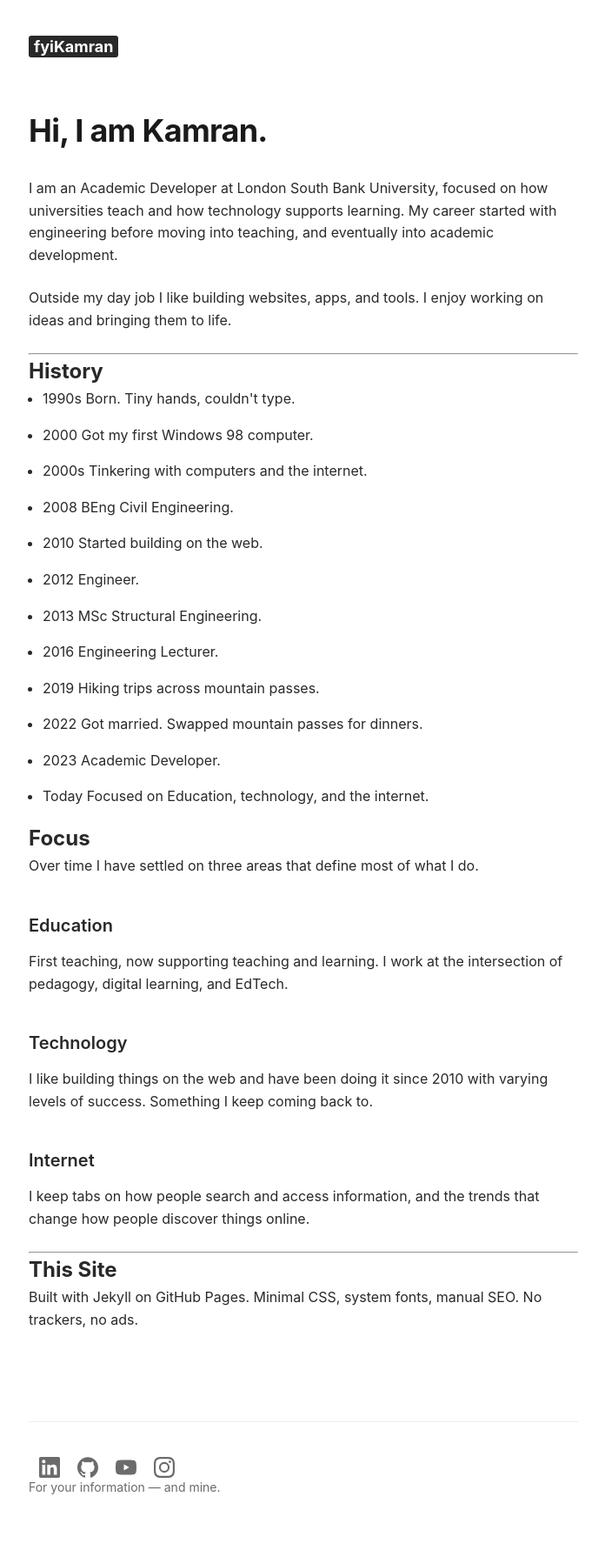
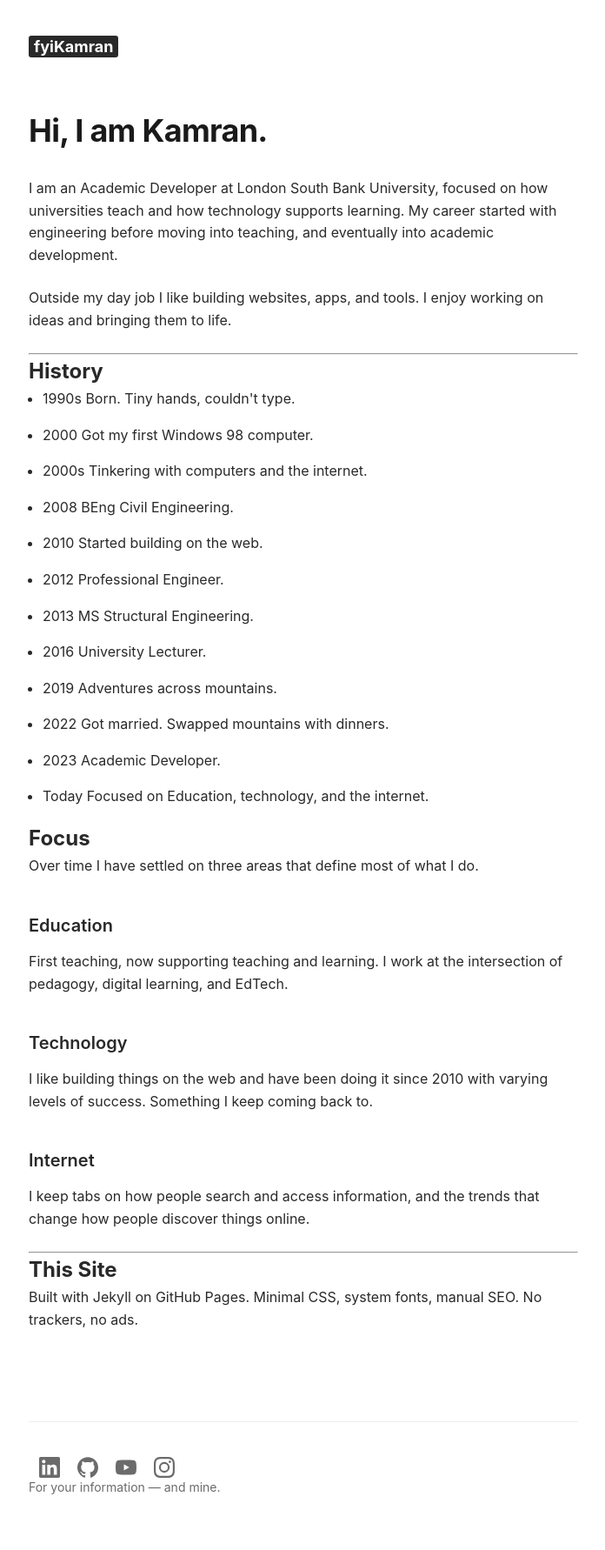
Before and after one commit to fyikamran/fyikamran.github.io, a Jekyll site: the page built from about.html, in a window 1280 px wide. Shown: the whole page at 87% size, without its empty margins (291-987 px from the left). Built offline with Jekyll 4.4.1, drawn with Linux system fonts in a browser that asks for light colours.

Commit message:
Update about.html

```diff
--- a/about.html
+++ b/about.html
@@ -18,11 +18,11 @@ title: "About - Muhammad Kamran"
   <li><time>2000s</time> Tinkering with computers and the internet.</li>
   <li><time>2008</time> BEng Civil Engineering.</li>
   <li><time>2010</time> Started building on the web.</li>
-  <li><time>2012</time> Engineer.</li>
-  <li><time>2013</time> MSc Structural Engineering.</li>
-  <li><time>2016</time> Engineering Lecturer.</li>
-  <li><time>2019</time> Hiking trips across mountain passes.</li>
-  <li><time>2022</time> Got married. Swapped mountain passes for dinners.</li>
+  <li><time>2012</time> Professional Engineer.</li>
+  <li><time>2013</time> MS Structural Engineering.</li>
+  <li><time>2016</time> University Lecturer.</li>
+  <li><time>2019</time> Adventures across mountains.</li>
+  <li><time>2022</time> Got married. Swapped mountains with dinners.</li>
   <li><time>2023</time> Academic Developer.</li>
   <li><time>Today</time> Focused on Education, technology, and the internet.</li>
 </ul>
```
